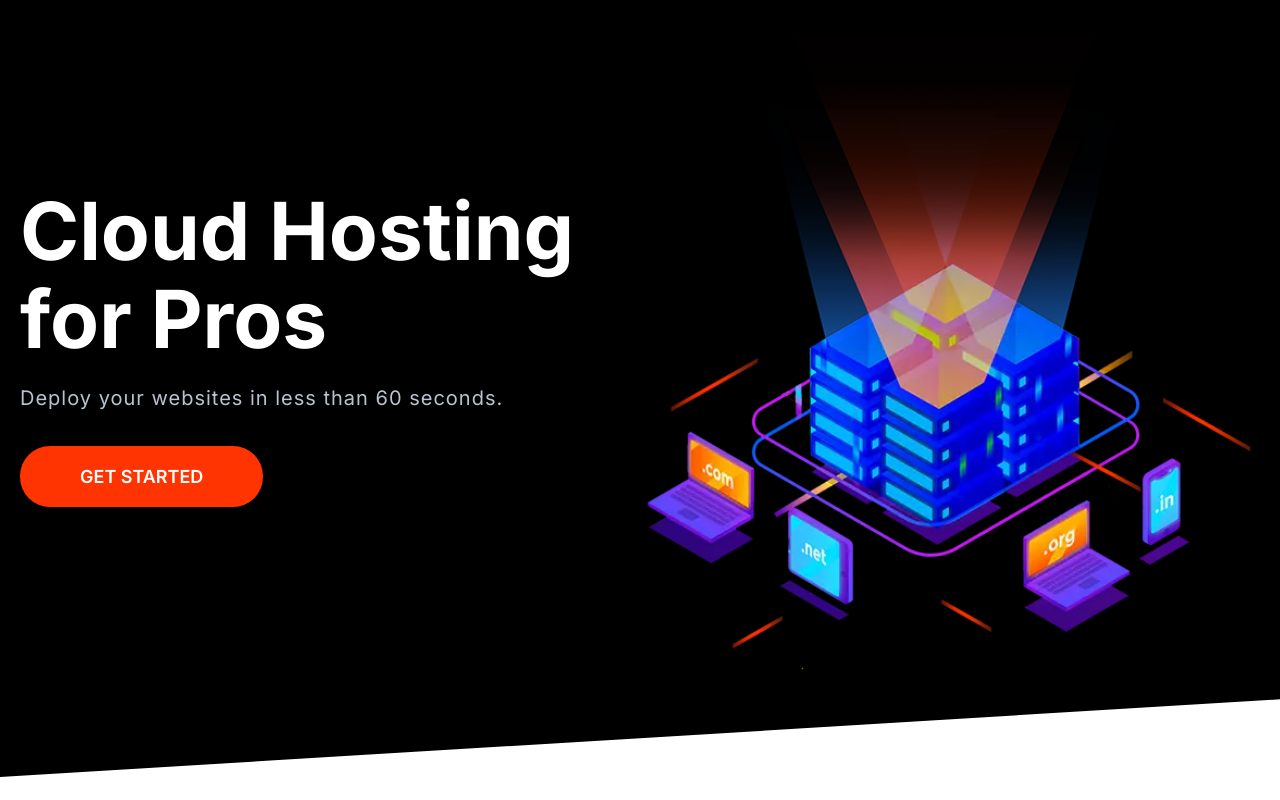
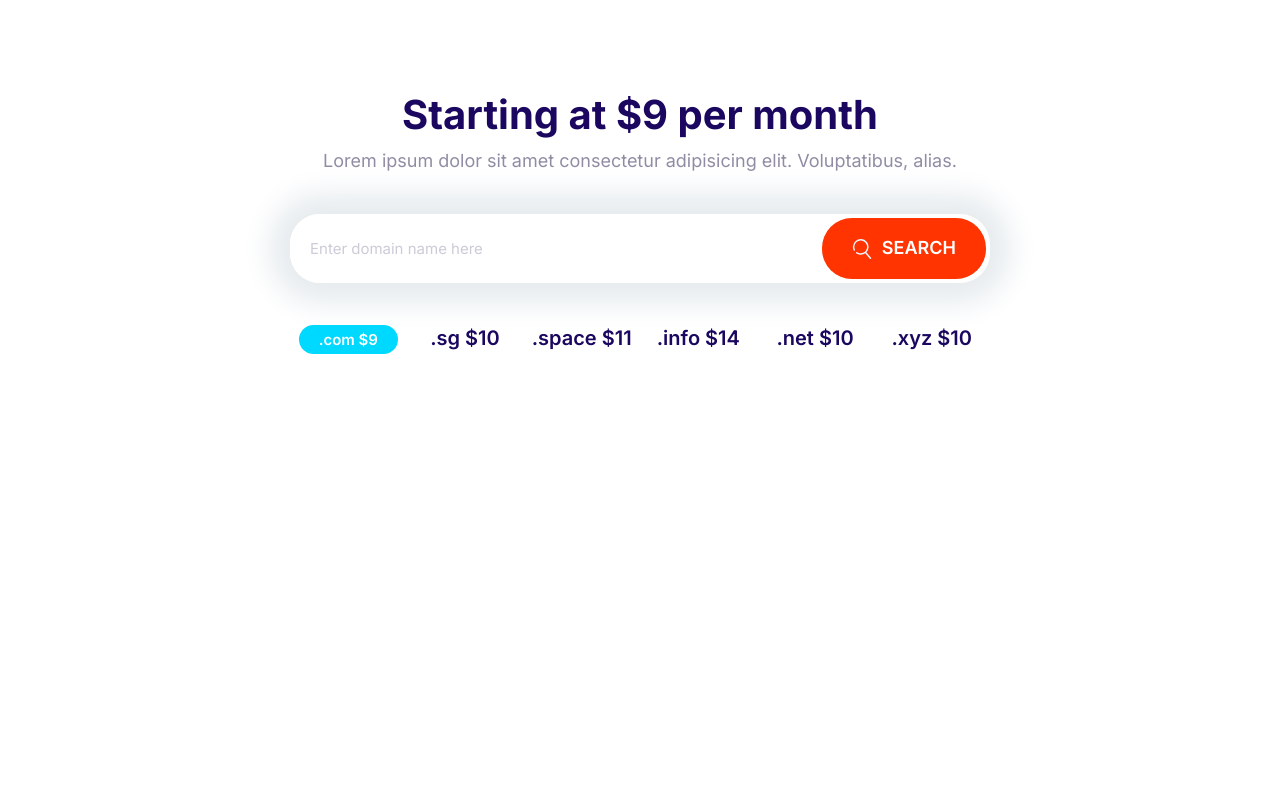
Before and after one commit to yerald-mora/html-css-course, a plain HTML site: page index.html in a window 1280 px wide. Drawn offline with Linux system fonts and the light colour scheme.

Commit message:
Building domain block component

```diff
--- a/css/styles.css
+++ b/css/styles.css
@@ -203,10 +203,18 @@
   font-size: 1.8rem;
   font-weight: 600;
   margin: 1rem 0;
-  padding: 2rem 5.5rem;
+  outline: 0;
+  padding: 2rem 3rem;
   text-transform: uppercase;
   text-align: center;
   white-space: nowrap;
+}
+
+.btn .icon {
+  width: 2rem;
+  height: 2rem;
+  margin-right: 1rem;
+  vertical-align: middle;
 }
 
 .btn--primary {
@@ -239,15 +247,6 @@
 .btn--block {
   width: 100%;
   display: inline-block;
-}
-
-.btn--search {
-  background-image: url(../images/search.svg);
-  background-position: left;
-  background-repeat: no-repeat;
-  background-size: 23px 23px;
-  background-position-x: 20px;
-  font-size: 1.5rem;
 }
 
 .btn--outline {
@@ -296,7 +295,7 @@
 .input-group .input {
   border: none;
   flex-grow: 1;
-  padding: 1.5rem 1rem;
+  padding: 1.5rem 2rem;
 }
 
 .input-group .btn {
@@ -712,3 +711,28 @@
     align-self: center;
   }
 }
+
+/* Domain Block */
+.block-domain .input-group {
+  box-shadow: 0 0 30px 20px #e6ebee;
+  border: 0;
+  margin: 4rem auto;
+  max-width: 700px;
+}
+
+.block-domain__prices {
+  display: grid;
+  grid-template-columns: repeat(3, 1fr);
+  grid-template-rows: repeat(2, 6rem);
+  font-size: 2rem;
+  font-weight: 600;
+  justify-items: center;
+  max-width: 700px;
+  margin: 0 auto;
+}
+
+@media screen and (min-width: 768px) {
+  .block-domain__prices {
+    grid-template-columns: repeat(auto-fit, minmax(10rem, 1fr));
+  }
+}
--- a/index.html
+++ b/index.html
@@ -16,20 +16,27 @@
   </head>
   <body>
 
-    <section class="block block--dark block--skewed-left hero">
-      <div class="container grid grid--1x2">
-        <header class="block__header hero__content">
-          <h1 class="block__heading">Cloud Hosting for Pros</h1>
-          <p class="hero__tagline">Deploy your websites in less than 60 seconds.</p>
-          <a href="#" class="btn btn--accent btn--stretched">Get Started</a>
-        </header>
-        <picture>
-          <source type="image/webp" srcset="images/banner.webp 1x, images/banner@2x.webp 2x">
-          <source type="image/png" srcset="images/banner.png 1x, images/banner@2x.png 2x">
-          <img class="hero__image" src="images/banner.png" alt="">
-        </picture>
+    <section class="block container block-domain">
+      <header class="block__header">
+        <h2>Starting at $9 per month</h2>
+        <p>Lorem ipsum dolor sit amet consectetur adipisicing elit. Voluptatibus, alias.</p>
+      </header>
+      <div class="input-group">
+        <input type="text" class="input" placeholder="Enter domain name here">
+        <button class="btn btn--accent">
+          <svg class="icon icon--white">
+            <use xlink:href="images/sprite.svg#search"></use>
+          </svg>Search
+        </button>
       </div>
-
+      <ul class="list block-domain__prices">
+        <li ><span class="badge badge--secondary">.com $9</span></li>
+        <li>.sg $10</li>
+        <li>.space $11</li>
+        <li>.info $14</li>
+        <li>.net $10</li>
+        <li>.xyz $10</li>
+      </ul>
     </section>
 
     <script src="js/main.js"></script>
```
Also changed, not shown: components/domainblock.html (added, +22 -0 lines).
